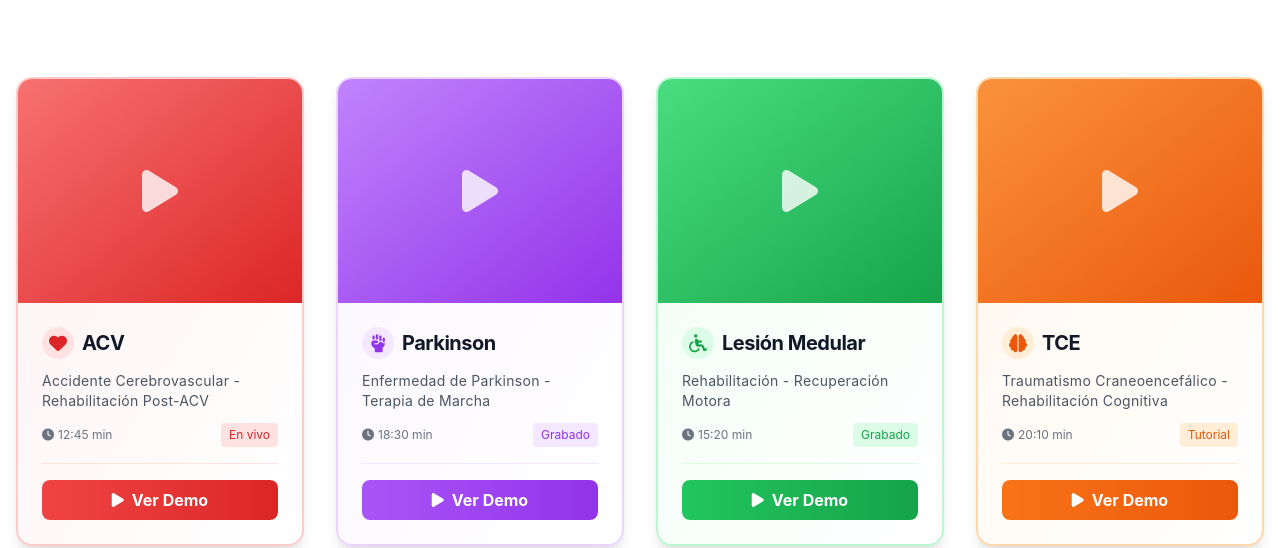
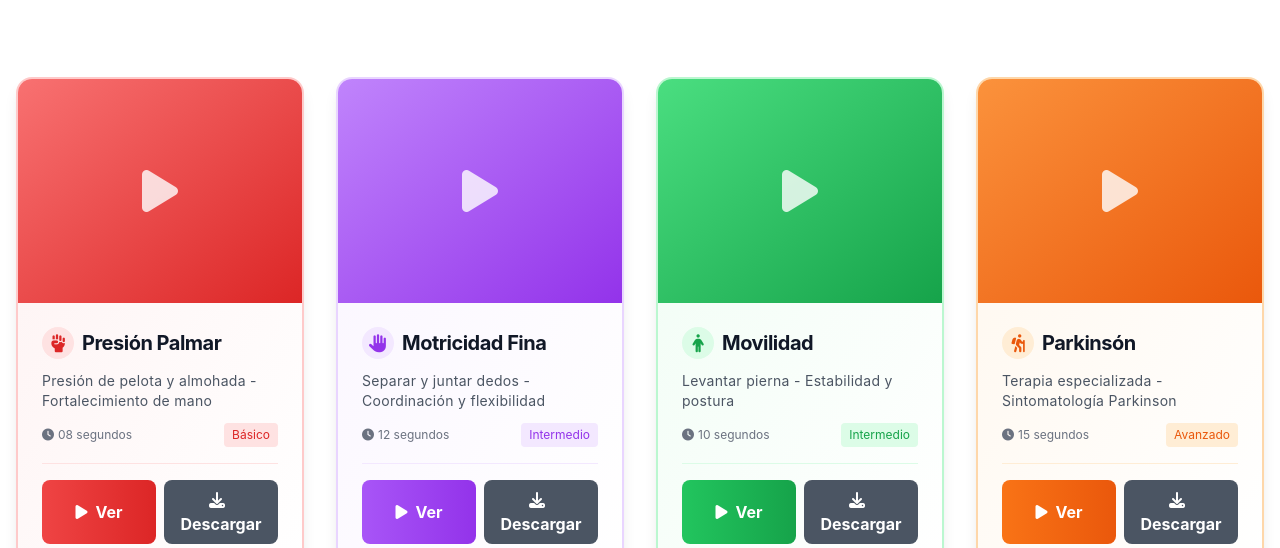
Before and after one commit to Gabocon2296/Neurosensekit, a plain HTML site: page videos-demostrativos.html in a window 1280 px wide. Shown: the part 419-967 px from the top of the page. Drawn offline with nearby package versions, Linux system fonts and the light colour scheme.

Commit message:
feat: Add video demonstrations with download functionality and scroll animations
- Import local videos (pelota, flexibilidad, movilidad, park) to videos-demostrativos.html
- Add download buttons for all exercise videos
- Implement video modal with support for MP4 files and YouTube embeds
- Add scroll-triggered fade-in animations to all video cards
- Update video titles and descriptions with exercise focus
- Add Intersection Observer for smooth animation triggering
- Generate professional video thumbnails (not using in final version)
- Revert to gradient-based video card backgrounds

```diff
--- a/assets/css/style.css
+++ b/assets/css/style.css
@@ -43,6 +43,18 @@ body {
         opacity: 1;
         transform: translateY(0);
     }
+}
+
+/* Clase para activar animación en scroll */
+.animate-on-scroll {
+    opacity: 0;
+    transform: translateY(30px);
+    transition: opacity 0.6s ease-out, transform 0.6s ease-out;
+}
+
+.animate-on-scroll.animated {
+    opacity: 1;
+    transform: translateY(0);
 }
 
 @keyframes slideInRight {
--- a/videos-demostrativos.html
+++ b/videos-demostrativos.html
@@ -52,8 +52,8 @@
 
     <!-- GRID DE VIDEOS -->
     <div class="grid grid-cols-1 md:grid-cols-2 lg:grid-cols-4 gap-6 md:gap-8 mb-12">
-        <!-- VIDEO 1: ACV -->
-        <div class="group animate__animated animate__fadeInUp" style="animation-delay: 0.1s">
+        <!-- VIDEO 1: PRESIÓN PALMAR -->
+        <div class="group animate__animated animate__fadeInUp animate-on-scroll" style="animation-delay: 0.1s">
             <div class="relative overflow-hidden rounded-2xl shadow-lg hover:shadow-2xl transition transform hover:-translate-y-2 duration-300 cursor-pointer bg-gradient-to-br from-red-50 to-white border-2 border-red-200">
                 <div class="relative h-48 md:h-56 bg-gradient-to-br from-red-400 to-red-600 flex items-center justify-center group-hover:scale-110 transition duration-300">
                     <i class="fas fa-play text-white text-5xl opacity-80 group-hover:opacity-100 transition"></i>
@@ -61,24 +61,29 @@
                 <div class="p-5 md:p-6">
                     <div class="flex items-center gap-2 mb-3">
                         <div class="w-8 h-8 bg-red-100 rounded-full flex items-center justify-center">
-                            <i class="fas fa-heart text-red-600 text-lg"></i>
+                            <i class="fas fa-hand-fist text-red-600 text-lg"></i>
                         </div>
-                        <h3 class="text-lg md:text-xl font-bold text-gray-900">ACV</h3>
+                        <h3 class="text-lg md:text-xl font-bold text-gray-900">Presión Palmar</h3>
                     </div>
-                    <p class="text-sm text-gray-600 mb-3">Accidente Cerebrovascular - Rehabilitación Post-ACV</p>
+                    <p class="text-sm text-gray-600 mb-3">Presión de pelota y almohada - Fortalecimiento de mano</p>
                     <div class="flex items-center justify-between mb-4 pb-4 border-b border-red-100">
-                        <span class="text-xs text-gray-500"><i class="fas fa-clock mr-1"></i>12:45 min</span>
-                        <span class="text-xs bg-red-100 text-red-600 px-2 py-1 rounded">En vivo</span>
+                        <span class="text-xs text-gray-500"><i class="fas fa-clock mr-1"></i>08 segundos</span>
+                        <span class="text-xs bg-red-100 text-red-600 px-2 py-1 rounded">Básico</span>
                     </div>
-                    <button onclick="openVideoModal('https://www.youtube.com/embed/dQw4w9WgXcQ', 'ACV - Rehabilitación Post-ACV')" class="w-full px-4 py-2 bg-gradient-to-r from-red-500 to-red-600 text-white font-bold rounded-lg hover:shadow-lg hover:scale-105 transition duration-300">
-                        <i class="fas fa-play mr-2"></i>Ver Demo
-                    </button>
+                    <div class="flex gap-2">
+                        <button onclick="openVideoModal('vid/pelota.mp4', 'Presión Palmar - Ejercicio de Fortalecimiento')" class="flex-1 px-4 py-2 bg-gradient-to-r from-red-500 to-red-600 text-white font-bold rounded-lg hover:shadow-lg hover:scale-105 transition duration-300">
+                            <i class="fas fa-play mr-2"></i>Ver
+                        </button>
+                        <a href="vid/pelota.mp4" download class="flex-1 px-4 py-2 bg-gray-600 text-white font-bold rounded-lg hover:shadow-lg hover:scale-105 transition duration-300 text-center">
+                            <i class="fas fa-download mr-2"></i>Descargar
+                        </a>
+                    </div>
                 </div>
             </div>
         </div>
 
-        <!-- VIDEO 2: PARKINSON -->
-        <div class="group animate__animated animate__fadeInUp" style="animation-delay: 0.2s">
+        <!-- VIDEO 2: MOTRICIDAD FINA -->
+        <div class="group animate__animated animate__fadeInUp animate-on-scroll" style="animation-delay: 0.2s">
             <div class="relative overflow-hidden rounded-2xl shadow-lg hover:shadow-2xl transition transform hover:-translate-y-2 duration-300 cursor-pointer bg-gradient-to-br from-purple-50 to-white border-2 border-purple-200">
                 <div class="relative h-48 md:h-56 bg-gradient-to-br from-purple-400 to-purple-600 flex items-center justify-center group-hover:scale-110 transition duration-300">
                     <i class="fas fa-play text-white text-5xl opacity-80 group-hover:opacity-100 transition"></i>
@@ -86,24 +91,29 @@
                 <div class="p-5 md:p-6">
                     <div class="flex items-center gap-2 mb-3">
                         <div class="w-8 h-8 bg-purple-100 rounded-full flex items-center justify-center">
-                            <i class="fas fa-hand-fist text-purple-600 text-lg"></i>
+                            <i class="fas fa-hand text-purple-600 text-lg"></i>
                         </div>
-                        <h3 class="text-lg md:text-xl font-bold text-gray-900">Parkinson</h3>
+                        <h3 class="text-lg md:text-xl font-bold text-gray-900">Motricidad Fina</h3>
                     </div>
-                    <p class="text-sm text-gray-600 mb-3">Enfermedad de Parkinson - Terapia de Marcha</p>
+                    <p class="text-sm text-gray-600 mb-3">Separar y juntar dedos - Coordinación y flexibilidad</p>
                     <div class="flex items-center justify-between mb-4 pb-4 border-b border-purple-100">
-                        <span class="text-xs text-gray-500"><i class="fas fa-clock mr-1"></i>18:30 min</span>
-                        <span class="text-xs bg-purple-100 text-purple-600 px-2 py-1 rounded">Grabado</span>
+                        <span class="text-xs text-gray-500"><i class="fas fa-clock mr-1"></i>12 segundos</span>
+                        <span class="text-xs bg-purple-100 text-purple-600 px-2 py-1 rounded">Intermedio</span>
                     </div>
-                    <button onclick="openVideoModal('https://www.youtube.com/embed/9bZkp7q19f0', 'Parkinson - Terapia de Marcha')" class="w-full px-4 py-2 bg-gradient-to-r from-purple-500 to-purple-600 text-white font-bold rounded-lg hover:shadow-lg hover:scale-105 transition duration-300">
-                        <i class="fas fa-play mr-2"></i>Ver Demo
-                    </button>
+                    <div class="flex gap-2">
+                        <button onclick="openVideoModal('vid/flexibilidad.mp4', 'Motricidad Fina - Ejercicio de Coordinación')" class="flex-1 px-4 py-2 bg-gradient-to-r from-purple-500 to-purple-600 text-white font-bold rounded-lg hover:shadow-lg hover:scale-105 transition duration-300">
+                            <i class="fas fa-play mr-2"></i>Ver
+                        </button>
+                        <a href="vid/flexibilidad.mp4" download class="flex-1 px-4 py-2 bg-gray-600 text-white font-bold rounded-lg hover:shadow-lg hover:scale-105 transition duration-300 text-center">
+                            <i class="fas fa-download mr-2"></i>Descargar
+                        </a>
+                    </div>
                 </div>
             </div>
         </div>
 
-        <!-- VIDEO 3: LESIÓN MEDULAR -->
-        <div class="group animate__animated animate__fadeInUp" style="animation-delay: 0.3s">
+        <!-- VIDEO 3: EQUILIBRIO -->
+        <div class="group animate__animated animate__fadeInUp animate-on-scroll" style="animation-delay: 0.3s">
             <div class="relative overflow-hidden rounded-2xl shadow-lg hover:shadow-2xl transition transform hover:-translate-y-2 duration-300 cursor-pointer bg-gradient-to-br from-green-50 to-white border-2 border-green-200">
                 <div class="relative h-48 md:h-56 bg-gradient-to-br from-green-400 to-green-600 flex items-center justify-center group-hover:scale-110 transition duration-300">
                     <i class="fas fa-play text-white text-5xl opacity-80 group-hover:opacity-100 transition"></i>
@@ -111,24 +121,29 @@
                 <div class="p-5 md:p-6">
                     <div class="flex items-center gap-2 mb-3">
                         <div class="w-8 h-8 bg-green-100 rounded-full flex items-center justify-center">
-                            <i class="fas fa-wheelchair text-green-600 text-lg"></i>
+                            <i class="fas fa-person text-green-600 text-lg"></i>
                         </div>
-                        <h3 class="text-lg md:text-xl font-bold text-gray-900">Lesión Medular</h3>
+                        <h3 class="text-lg md:text-xl font-bold text-gray-900">Movilidad</h3>
                     </div>
-                    <p class="text-sm text-gray-600 mb-3">Rehabilitación - Recuperación Motora</p>
+                    <p class="text-sm text-gray-600 mb-3">Levantar pierna - Estabilidad y postura</p>
                     <div class="flex items-center justify-between mb-4 pb-4 border-b border-green-100">
-                        <span class="text-xs text-gray-500"><i class="fas fa-clock mr-1"></i>15:20 min</span>
-                        <span class="text-xs bg-green-100 text-green-600 px-2 py-1 rounded">Grabado</span>
+                        <span class="text-xs text-gray-500"><i class="fas fa-clock mr-1"></i>10 segundos</span>
+                        <span class="text-xs bg-green-100 text-green-600 px-2 py-1 rounded">Intermedio</span>
                     </div>
-                    <button onclick="openVideoModal('https://www.youtube.com/embed/jNQXAC9IVRw', 'Lesión Medular - Recuperación Motora')" class="w-full px-4 py-2 bg-gradient-to-r from-green-500 to-green-600 text-white font-bold rounded-lg hover:shadow-lg hover:scale-105 transition duration-300">
-                        <i class="fas fa-play mr-2"></i>Ver Demo
-                    </button>
+                    <div class="flex gap-2">
+                        <button onclick="openVideoModal('vid/movilidad.mp4', 'Movilidad - Ejercicio de Estabilidad')" class="flex-1 px-4 py-2 bg-gradient-to-r from-green-500 to-green-600 text-white font-bold rounded-lg hover:shadow-lg hover:scale-105 transition duration-300">
+                            <i class="fas fa-play mr-2"></i>Ver
+                        </button>
+                        <a href="vid/movilidad.mp4" download class="flex-1 px-4 py-2 bg-gray-600 text-white font-bold rounded-lg hover:shadow-lg hover:scale-105 transition duration-300 text-center">
+                            <i class="fas fa-download mr-2"></i>Descargar
+                        </a>
+                    </div>
                 </div>
             </div>
         </div>
 
-        <!-- VIDEO 4: TCE -->
-        <div class="group animate__animated animate__fadeInUp" style="animation-delay: 0.4s">
+        <!-- VIDEO 4: ESTIRAMIENTO -->
+        <div class="group animate__animated animate__fadeInUp animate-on-scroll" style="animation-delay: 0.4s">
             <div class="relative overflow-hidden rounded-2xl shadow-lg hover:shadow-2xl transition transform hover:-translate-y-2 duration-300 cursor-pointer bg-gradient-to-br from-orange-50 to-white border-2 border-orange-200">
                 <div class="relative h-48 md:h-56 bg-gradient-to-br from-orange-400 to-orange-600 flex items-center justify-center group-hover:scale-110 transition duration-300">
                     <i class="fas fa-play text-white text-5xl opacity-80 group-hover:opacity-100 transition"></i>
@@ -136,18 +151,23 @@
                 <div class="p-5 md:p-6">
                     <div class="flex items-center gap-2 mb-3">
                         <div class="w-8 h-8 bg-orange-100 rounded-full flex items-center justify-center">
-                            <i class="fas fa-brain text-orange-600 text-lg"></i>
+                            <i class="fas fa-person-hiking text-orange-600 text-lg"></i>
                         </div>
-                        <h3 class="text-lg md:text-xl font-bold text-gray-900">TCE</h3>
+                        <h3 class="text-lg md:text-xl font-bold text-gray-900">Parkinsón</h3>
                     </div>
-                    <p class="text-sm text-gray-600 mb-3">Traumatismo Craneoencefálico - Rehabilitación Cognitiva</p>
+                    <p class="text-sm text-gray-600 mb-3">Terapia especializada - Sintomatología Parkinson</p>
                     <div class="flex items-center justify-between mb-4 pb-4 border-b border-orange-100">
-                        <span class="text-xs text-gray-500"><i class="fas fa-clock mr-1"></i>20:10 min</span>
-                        <span class="text-xs bg-orange-100 text-orange-600 px-2 py-1 rounded">Tutorial</span>
+                        <span class="text-xs text-gray-500"><i class="fas fa-clock mr-1"></i>15 segundos</span>
+                        <span class="text-xs bg-orange-100 text-orange-600 px-2 py-1 rounded">Avanzado</span>
                     </div>
-                    <button onclick="openVideoModal('https://www.youtube.com/embed/M7lc1BCxL00', 'TCE - Rehabilitación Cognitiva')" class="w-full px-4 py-2 bg-gradient-to-r from-orange-500 to-orange-600 text-white font-bold rounded-lg hover:shadow-lg hover:scale-105 transition duration-300">
-                        <i class="fas fa-play mr-2"></i>Ver Demo
-                    </button>
+                    <div class="flex gap-2">
+                        <button onclick="openVideoModal('vid/park.mp4', 'Parkinsón - Terapia Especializada')" class="flex-1 px-4 py-2 bg-gradient-to-r from-orange-500 to-orange-600 text-white font-bold rounded-lg hover:shadow-lg hover:scale-105 transition duration-300">
+                            <i class="fas fa-play mr-2"></i>Ver
+                        </button>
+                        <a href="vid/park.mp4" download class="flex-1 px-4 py-2 bg-gray-600 text-white font-bold rounded-lg hover:shadow-lg hover:scale-105 transition duration-300 text-center">
+                            <i class="fas fa-download mr-2"></i>Descargar
+                        </a>
+                    </div>
                 </div>
             </div>
         </div>
@@ -173,15 +193,7 @@
             </button>
         </div>
         <div class="p-6">
-            <div class="relative bg-black rounded-lg overflow-hidden" style="padding-bottom: 56.25%;">
-                <iframe
-                    id="videoFrame"
-                    class="absolute top-0 left-0 w-full h-full border-none rounded-lg"
-                    src=""
-                    frameborder="0"
-                    allow="accelerometer; autoplay; clipboard-write; encrypted-media; gyroscope; picture-in-picture"
-                    allowfullscreen>
-                </iframe>
+            <div id="videoFrame" class="relative bg-black rounded-lg overflow-hidden" style="padding-bottom: 56.25%;">
             </div>
         </div>
     </div>
@@ -238,13 +250,37 @@
 
 <script>
     function openVideoModal(videoUrl, title) {
-        document.getElementById('videoFrame').src = videoUrl;
+        const videoFrame = document.getElementById('videoFrame');
+
+        // Si es un video local, usar <video>, si es embed de YouTube usar <iframe>
+        if (videoUrl.startsWith('vid/')) {
+            // Video local
+            videoFrame.innerHTML = `
+                <video class="absolute top-0 left-0 w-full h-full" controls style="position: absolute; top: 0; left: 0; width: 100%; height: 100%;">
+                    <source src="${videoUrl}" type="video/mp4">
+                    Tu navegador no soporta videos HTML5.
+                </video>
+            `;
+        } else {
+            // YouTube embed
+            videoFrame.innerHTML = `
+                <iframe
+                    class="absolute top-0 left-0 w-full h-full border-none rounded-lg"
+                    src="${videoUrl}"
+                    frameborder="0"
+                    allow="accelerometer; autoplay; clipboard-write; encrypted-media; gyroscope; picture-in-picture; web-share"
+                    allowfullscreen>
+                </iframe>
+            `;
+        }
+
         document.getElementById('modalTitle').textContent = title;
         document.getElementById('videoModal').classList.remove('hidden');
     }
 
     function closeVideoModal() {
-        document.getElementById('videoFrame').src = '';
+        const videoFrame = document.getElementById('videoFrame');
+        videoFrame.innerHTML = '';
         document.getElementById('videoModal').classList.add('hidden');
     }
 
@@ -254,6 +290,24 @@
             closeVideoModal();
         }
     });
+
+    // Scroll Animation Script
+    const observerOptions = {
+        threshold: 0.1,
+        rootMargin: '0px 0px -50px 0px'
+    };
+
+    const observer = new IntersectionObserver(function(entries) {
+        entries.forEach(entry => {
+            if (entry.isIntersecting) {
+                entry.target.classList.add('animated');
+            }
+        });
+    }, observerOptions);
+
+    document.querySelectorAll('.animate-on-scroll').forEach(el => {
+        observer.observe(el);
+    });
 </script>
 
 </body>
```
Also changed, not shown: index.html (+28 -9 lines), assets/images/portadas/motricidad_fina.jpg (added), assets/images/portadas/movilidad.jpg (added), assets/images/portadas/parkinson.jpg (added), assets/images/portadas/presion_palmar.jpg (added).
